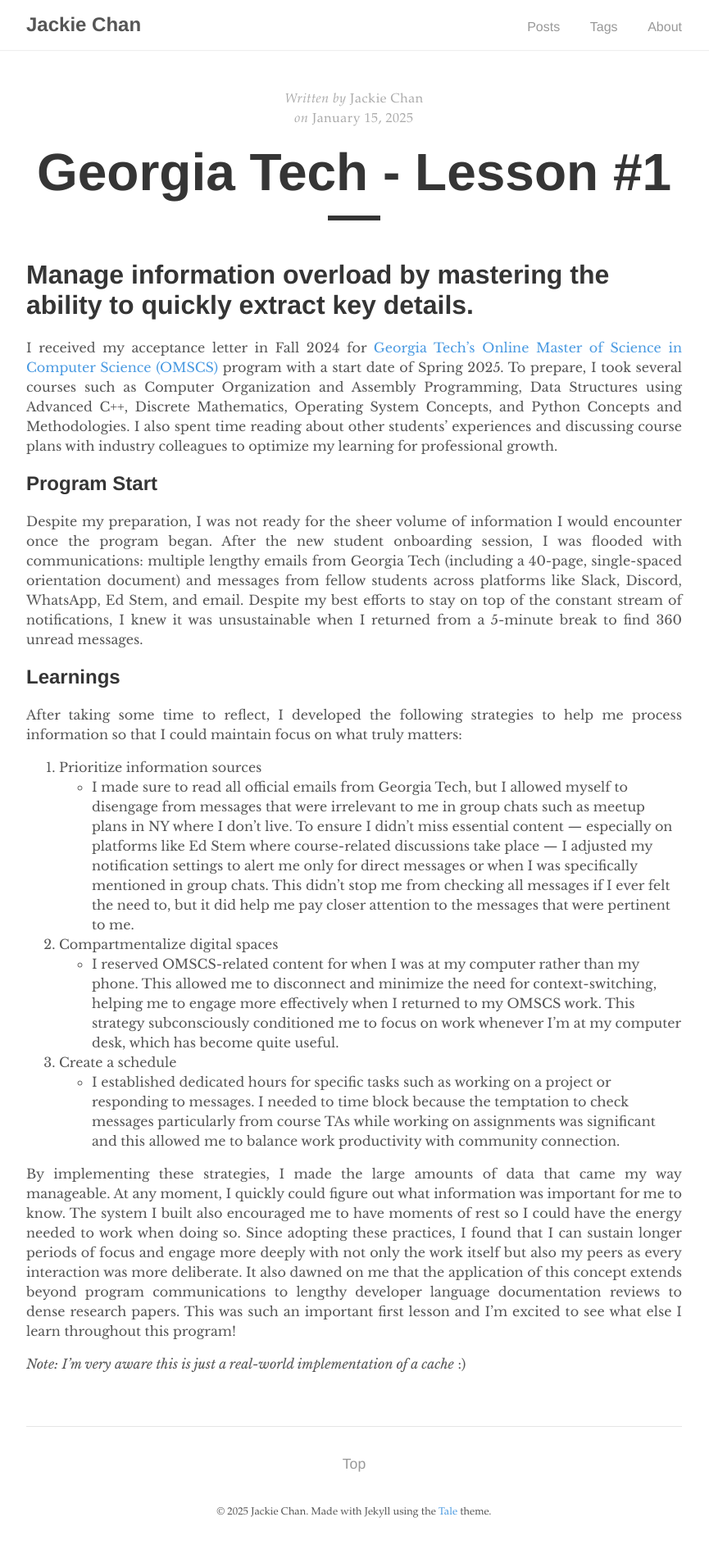
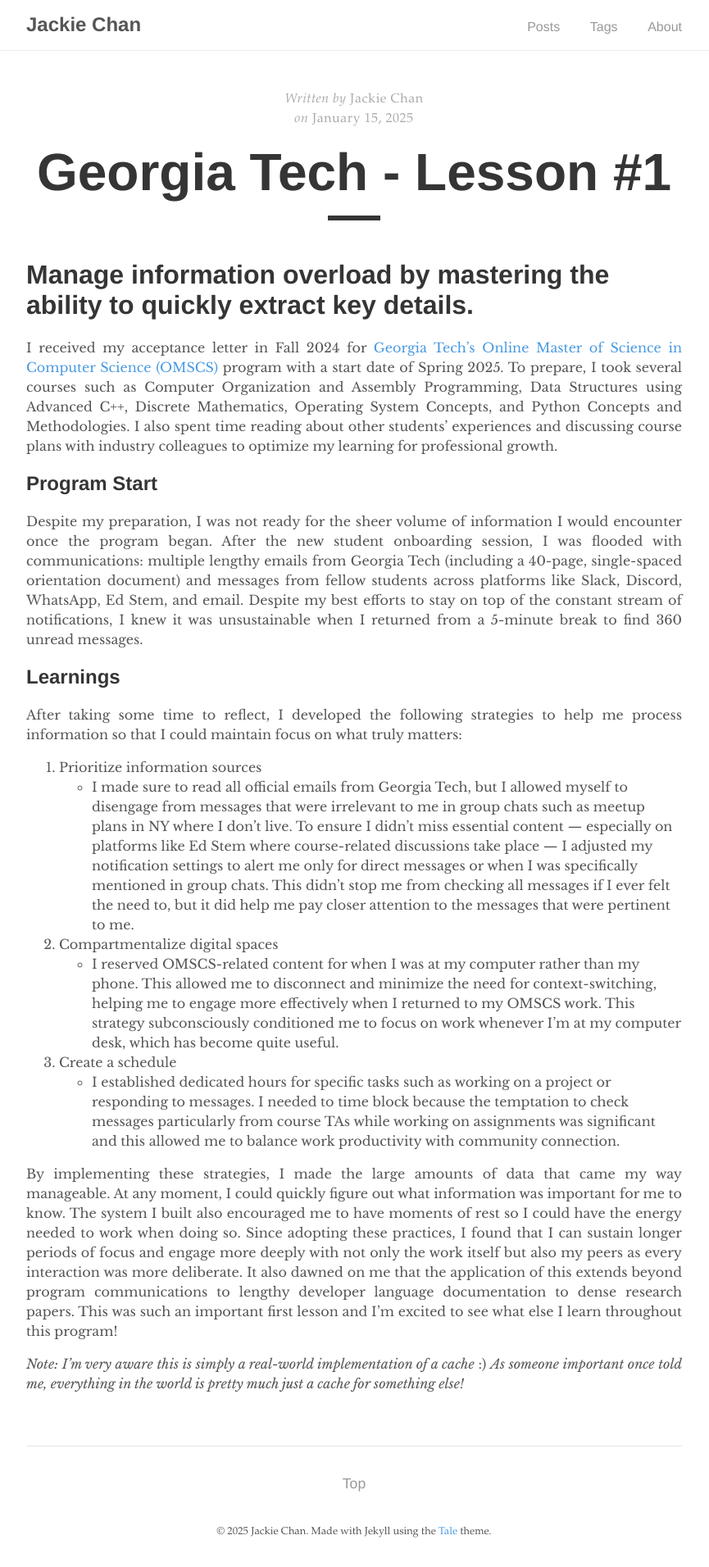
Before and after one commit to jackiechanmakes/jackiechanmakes.github.io, a Jekyll site: the page built from _posts/2025-01-15-beginning-georgia-tech.md, in a window 1280 px wide. Shown: the whole page at 82% size, without its empty margins (208-1073 px from the left). Built offline with Jekyll 4.4.1, drawn with Linux system fonts in a browser that asks for light colours; before the commit the page ends 1888 px from its top, so only the background shows below that.

Commit message:
Add quote

```diff
--- a/_posts/2025-01-15-beginning-georgia-tech.md
+++ b/_posts/2025-01-15-beginning-georgia-tech.md
@@ -23,6 +23,6 @@
 3. Create a schedule
    - I established dedicated hours for specific tasks such as working on a project or responding to messages. I needed to time block because the temptation to check messages particularly from course TAs while working on assignments was significant and this allowed me to balance work productivity with community connection.
 
-By implementing these strategies, I made the large amounts of data that came my way manageable. At any moment, I quickly could figure out what information was important for me to know. The system I built also encouraged me to have moments of rest so I could have the energy needed to work when doing so. Since adopting these practices, I found that I can sustain longer periods of focus and engage more deeply with not only the work itself but also my peers as every interaction was more deliberate. It also dawned on me that the application of this concept extends beyond program communications to lengthy developer language documentation reviews to dense research papers. This was such an important first lesson and I’m excited to see what else I learn throughout this program!
+By implementing these strategies, I made the large amounts of data that came my way manageable. At any moment, I could quickly figure out what information was important for me to know. The system I built also encouraged me to have moments of rest so I could have the energy needed to work when doing so. Since adopting these practices, I found that I can sustain longer periods of focus and engage more deeply with not only the work itself but also my peers as every interaction was more deliberate. It also dawned on me that the application of this extends beyond program communications to lengthy developer language documentation to dense research papers. This was such an important first lesson and I’m excited to see what else I learn throughout this program!
 
-_Note: I'm very aware this is just a real-world implementation of a cache_ :)
+_Note: I'm very aware this is simply a real-world implementation of a cache_ :) _As someone important once told me, everything in the world is pretty much just a cache for something else!_
```
Also changed, not shown: 6 other files.
